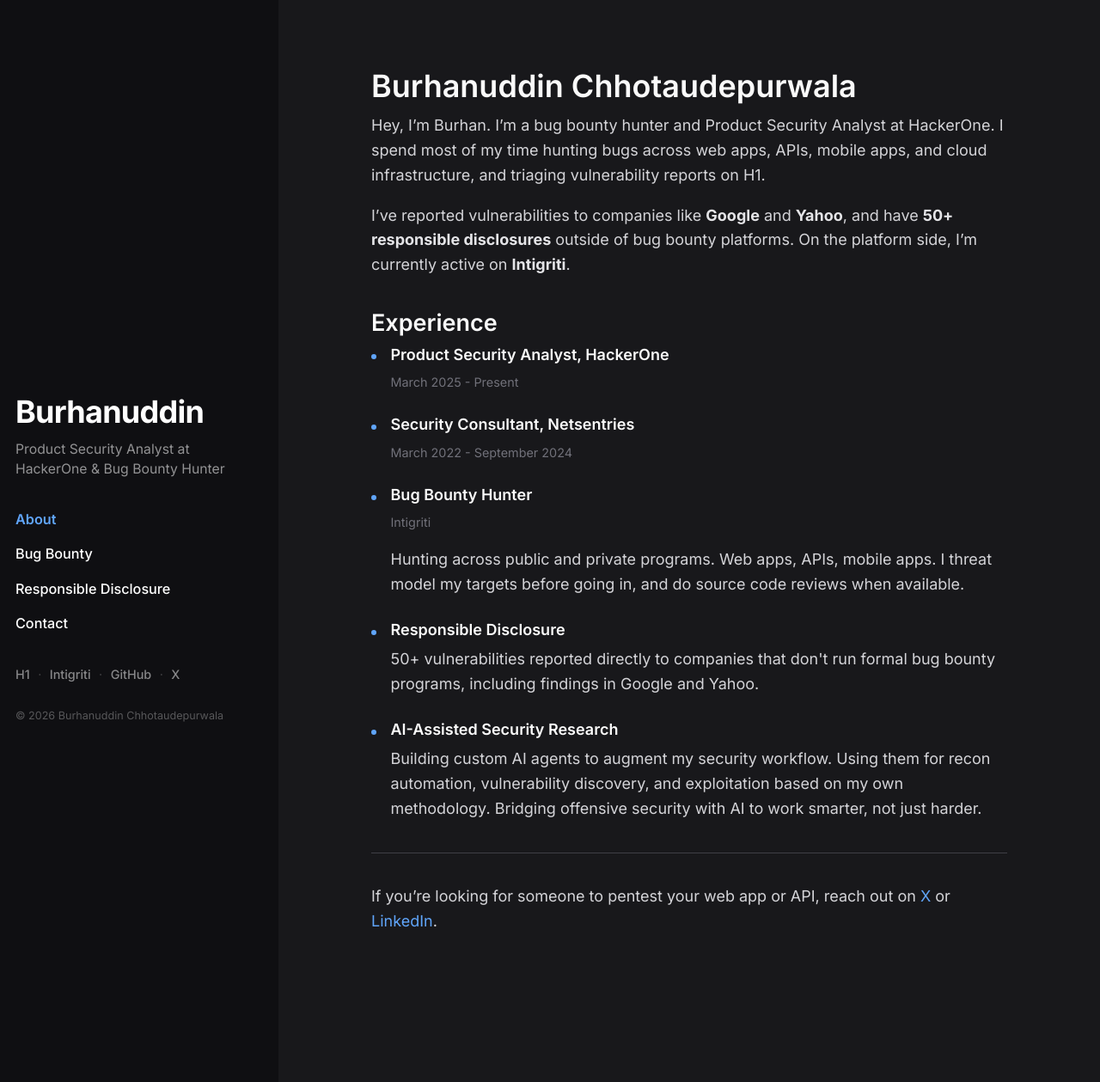
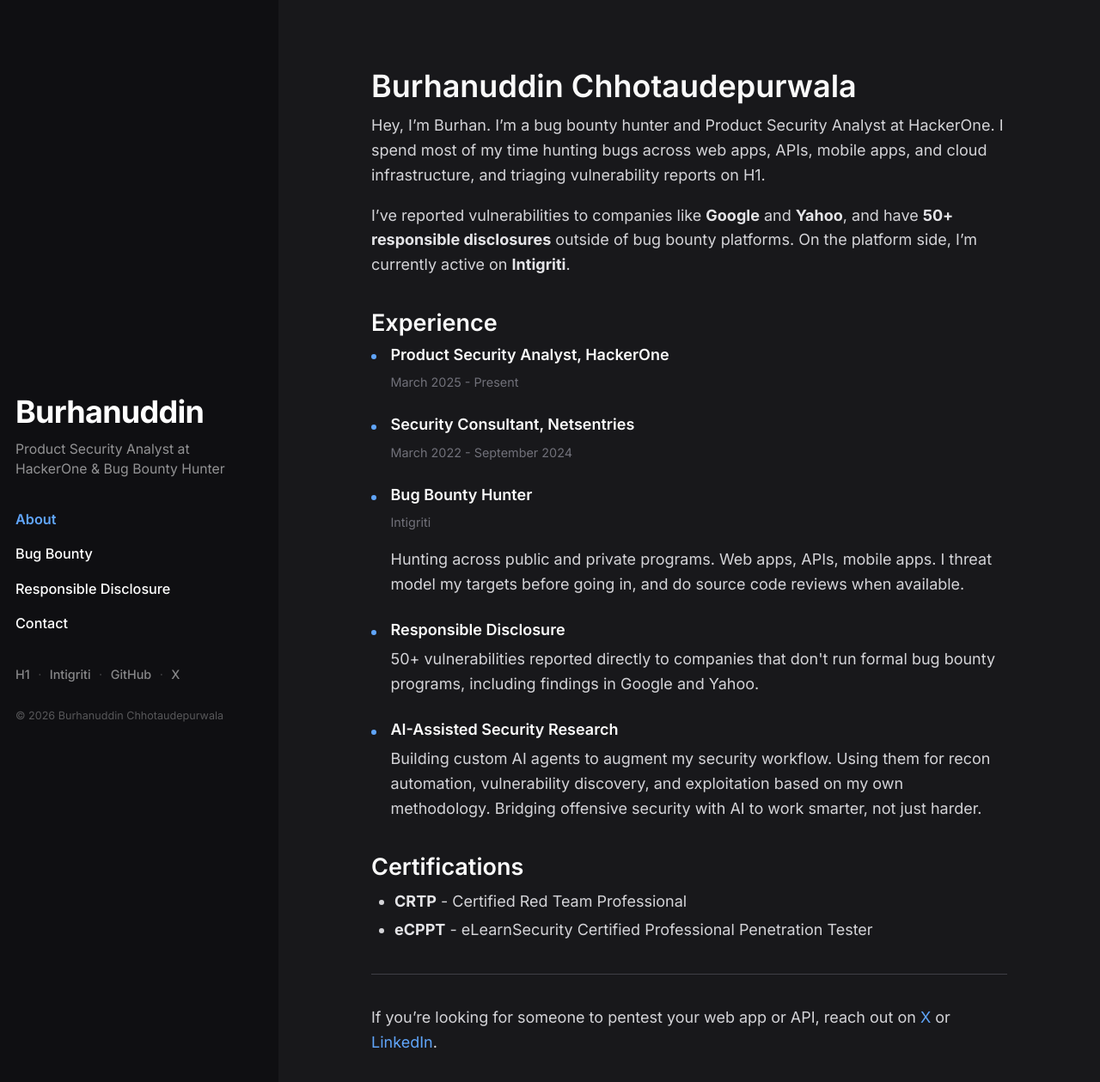
Before and after one commit to burhanxd/burhanxd.github.io, a Jekyll site: the page built from index.md, in a window 1280 px wide and 1299 px high. Shown: the top 1259 px of the window at 86% size. Built offline with Jekyll 4.4.1, drawn with Linux system fonts in a browser that asks for light colours.

Commit message:
Add CRTP and eCPPT certifications

```diff
--- a/index.md
+++ b/index.md
@@ -37,6 +37,11 @@ I've reported vulnerabilities to companies like **Google** and **Yahoo**, and ha
   <p>Building custom AI agents to augment my security workflow. Using them for recon automation, vulnerability discovery, and exploitation based on my own methodology. Bridging offensive security with AI to work smarter, not just harder.</p>
 </div>
 
+## Certifications
+
+- **CRTP** - Certified Red Team Professional
+- **eCPPT** - eLearnSecurity Certified Professional Penetration Tester
+
 ---
 
 If you're looking for someone to pentest your web app or API, reach out on [X](https://x.com/burhan__xd) or [LinkedIn](https://linkedin.com/in/burhanxd).
```
